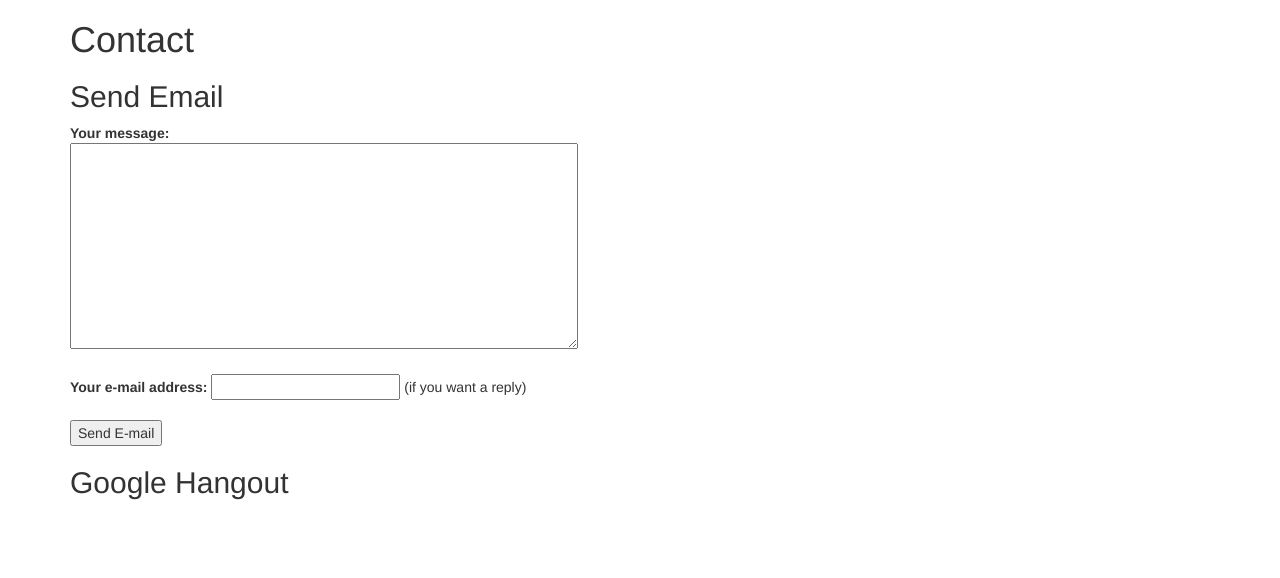
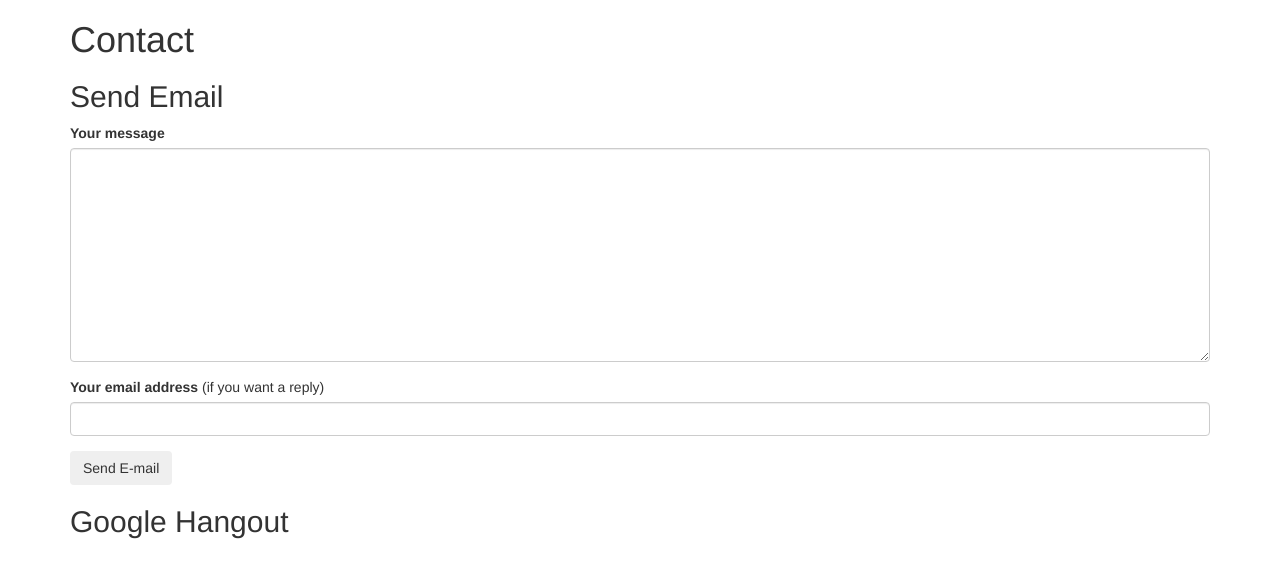
Before and after one commit to tlianza/lianzaorg, a PHP site: page /mail.php in a window 1280 px wide. Shown: the part 52-630 px from the top of the page. Run offline with PHP 8.4, Linux system fonts and the light colour scheme; some libraries are stand-ins or nearby versions.

Commit message:
Fixed up stying on the mail page.

```diff
--- a/mail.php
+++ b/mail.php
@@ -34,18 +34,22 @@ $mailsent = strcmp($body, "");
 <?php if ( !$mailsent ) { ?>
 
     <form action="mail.php" method="post">
-        <b>Your message:</b><br /><textarea cols="60" rows="10" name="c_mbody"></textarea>
-        <br /><br /><b>Your e-mail address:</b>&nbsp;<input type="text" name="c_emailaddr" size="20" maxlength="200" />&nbsp;(if you want a reply)
-        <br /><br /><input type="submit" name="c_submit" value="Send E-mail" />
+        <div class="form-group">
+            <label for="c_mbody">Your message</label>
+            <textarea class="form-control"  cols="60" rows="10" name="c_mbody"></textarea>
+        </div>
+
+        <div class="form-group">
+            <label for="c_emailaddr">Your email address</label> (if you want a reply)
+            <input type="email" name="c_emailaddr" class="form-control" id="email">
+        </div>
+
+        <input type="submit" class="btn" name="c_submit" value="Send E-mail" />
     </form>
 
 <?php } else { ?>
-    <tr>
-        <td class="maintext">
-            <br /><b><?php echo( $mailok ); ?></b><br /><?php echo( $body ); ?>
-            <br /><br /><a href=".">&lt;&lt; back home</a>
-        </td>
-    </tr>
+        <p><?php echo( $mailok ); ?><br /><?php echo( $body ); ?></p>
+        <p><a href=".">&lt;&lt; back home</a></p>
 <?php }?>
 <?php if ( !$mailsent ) { ?>
     <h2>Google Hangout</h2>
```
Also changed, not shown: index.php (+5 -5 lines), projects.php (line endings or trailing spaces).
